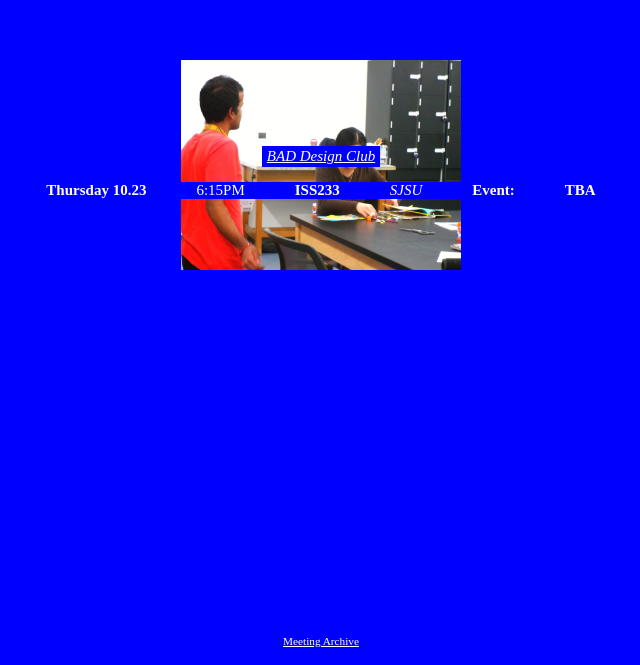
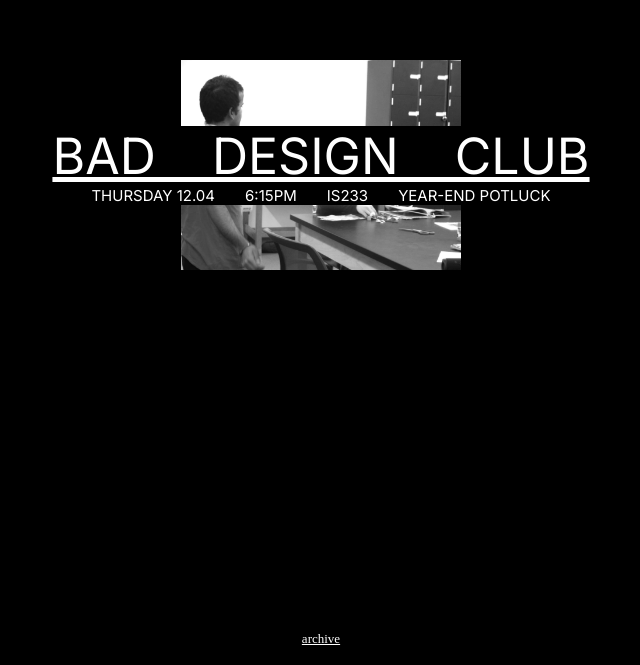
Before and after one commit to nikunohi/bads, a plain HTML site: page index.html in a window 1280 px wide. Shown: the part 143-808 px from the top of the page, without its empty margins (319-959 px from the left). Drawn offline with Linux system fonts and the light colour scheme; a web font is replaced by a local one.

Commit message:
changed type

```diff
--- a/css/styles.css
+++ b/css/styles.css
@@ -7,7 +7,7 @@ html {
 html,
 body {
     height: 100%;
-    background-color: blue;
+    background-color: black;
 }
 
 a {
@@ -15,6 +15,26 @@ a {
     font-weight: 400;
     font-style: normal;
 }
+
+p {
+
+    font-family: "Inter", sans-serif;
+    font-optical-sizing: 80%;
+    font-weight: 400;
+    font-style: normal;
+    margin: 0px;
+}
+
+
+img {
+    filter: grayscale(100%);
+}
+
+img:hover {
+    filter: grayscale(20%);
+}
+
+
 
 .desktop {
     display: flex;
@@ -65,11 +85,13 @@ a {
 } */
 
 .type {
+
     color: white;
     font-size: 1.5rem;
-    background-color: blue;
-    padding-left: 25px;
-    padding-right: 25px;
+    background-color: black;
+    padding-left: 15px;
+    padding-right: 15px;
+    text-align: center;
 
 }
 
@@ -85,40 +107,59 @@ a {
 }
 
 .bads {
-    font-family: "source-serif-pro", serif;
+
+
+    font-family: "Inter", sans-serif;
+    font-optical-sizing: 80%;
+    font-weight: 400;
+    font-style: normal;
+    margin: 0px;
     color: white;
+    background-color: black;
     padding-left: 5px;
     padding-right: 5px;
-    background-color: blue;
-    font-size: 1.5rem;
+    line-height: 6rem;
+    /* background-color: black; */
+    font-size: 5rem;
     text-align: center;
-    /* margin-bottom: 0rem; */
+    margin: 0px;
     z-index: 4;
-
+    text-decoration: underline;
 }
 
 footer {
 
-  position: fixed;
-  bottom: 0;
-  color: #fff;
-  padding: 1rem 1.5rem;
-  text-align: center;
-  z-index: 2;             /* above bg */
+    position: fixed;
+    bottom: 0;
+    color: #fff;
+    padding: 1rem 1.5rem;
+    text-align: center;
+    z-index: 2;
+    /* above bg */
 }
 
 footer .type {
-    font-size: 1.125rem;
+    font-size: 1.3rem;
 }
 
 
-@media screen and (max-width: 799px) {
+@media screen and (max-width: 899px) {
 
     .type {
         line-height: 1.66rem;
         padding-left: 5px;
         padding-right: 5px;
     }
+
+
+    p {
+        margin: 0;
+    }
+    .bads {
+        font-size: 3.5rem;
+        line-height: 5.6rem;
+    }
+
 
     .desktop {
         display: none;
--- a/index.html
+++ b/index.html
@@ -6,46 +6,60 @@
     <meta name="viewport" content="width=device-width, initial-scale=1.0">
     <title>.bads</title>
     <link rel="stylesheet" href="https://use.typekit.net/ydq6aoo.css">
+    <link rel="preconnect" href="https://fonts.googleapis.com">
+    <link rel="preconnect" href="https://fonts.gstatic.com" crossorigin>
+    <link
+        href="https://fonts.googleapis.com/css2?family=Inter:ital,opsz,wght@0,14..32,100..900;1,14..32,100..900&display=swap"
+        rel="stylesheet">
     <link rel="stylesheet" href="css/styles.css">
     <link rel="icon" href="images/bads-favicon.png" type="image/x-icon">
 </head>
 
 <body>
-   <div></div>
+    <div></div>
 
     <div class="content">
         <div class="bg-img">
-            <!-- <a href="https://www.instagram.com/p/DPFcYxDAWV1/?img_index=1" target="_blank"> -->
+            <a href="https://www.instagram.com/p/DPFcYxDAWV1/?img_index=1" target="_blank">
             <img src="images/bads-collage-rs.jpg" alt="bad design collage event">
             </a>
         </div>
 
-        <p class="desktop bads"><a href="info/" class="italictype" style="padding-bottom: 2.25px; padding-top: 2.25px;">BAD Design Club</a></p>
+        <p class="desktop"><a href="info/" class="bads">BAD&nbsp;&nbsp;&nbsp;&nbsp;DESIGN&nbsp;&nbsp;&nbsp;&nbsp;CLUB</a></p>
+
 
         <div class="desktop">
 
             <!-- <a class="type italictype">BAD Design Club:</a> -->
-            <a class="type boldtype">Thursday 10.23</a>
-            <a class="type">6:15PM</a>
-            <a class="type boldtype">ISS233</a>
-            <a class="type italictype">SJSU</a>
-            <a class="type boldtype">Event:</a>
-            <a class="type boldtype">TBA</a>
+
+
+            <p class="type">THURSDAY 12.04</p>
+            <!-- <p class="type">10.23</p> -->
+            <p class="type">6:15PM</p>
+            <!-- <p><a href="info/" class="type">BAD Design Club</a></p> -->
+            <p class="type">IS233</p>
+            <!-- <p class="type">SJSU</p> -->
+            <p class="type">YEAR-END POTLUCK</p>
+
+
 
 
         </div>
 
         <div class="mobile">
-            <a href="info/" class="type italictype">BAD Design Club:</a>
-            <a href="info/" style="text-decoration: none" class="type">Thursday 10.23</a>
-            <a class="type">6:15PM</a>
-            <a class="type">ISS233</a>
-            <a class="type">SJSU</a>
-            <a class="type">Event: TBA</a>
+            <a href="info/" class="bads">BAD DESIGN CLUB</a>
+             <!-- do this in ascii behind the photo in grey? -->
+            <p href="info/" style="text-decoration: none" class="type">THURSDAY 12.04</p>
+            <!-- <p class="type">10.23</p> -->
+            <p class="type">6:15PM</p>
+            <p class="type">IS233</p>
+            <!-- <p class="type">SJSU</p> -->
+            <p class="type">YEAR-END POTLUCK</p>
 
         </div>
         <footer>
-            <a href="archive/" class="type">Meeting Archive</a>
+            <a href="archive/" class="type">archive</a>
+            <!-- <a href="info/" class="type">BADS</a> -->
         </footer>
     </div>
     <script src="js/main.js"></script>
```
Also changed, not shown: archive/index.html (+7 -2 lines), info/index.html (+19 -10 lines).
